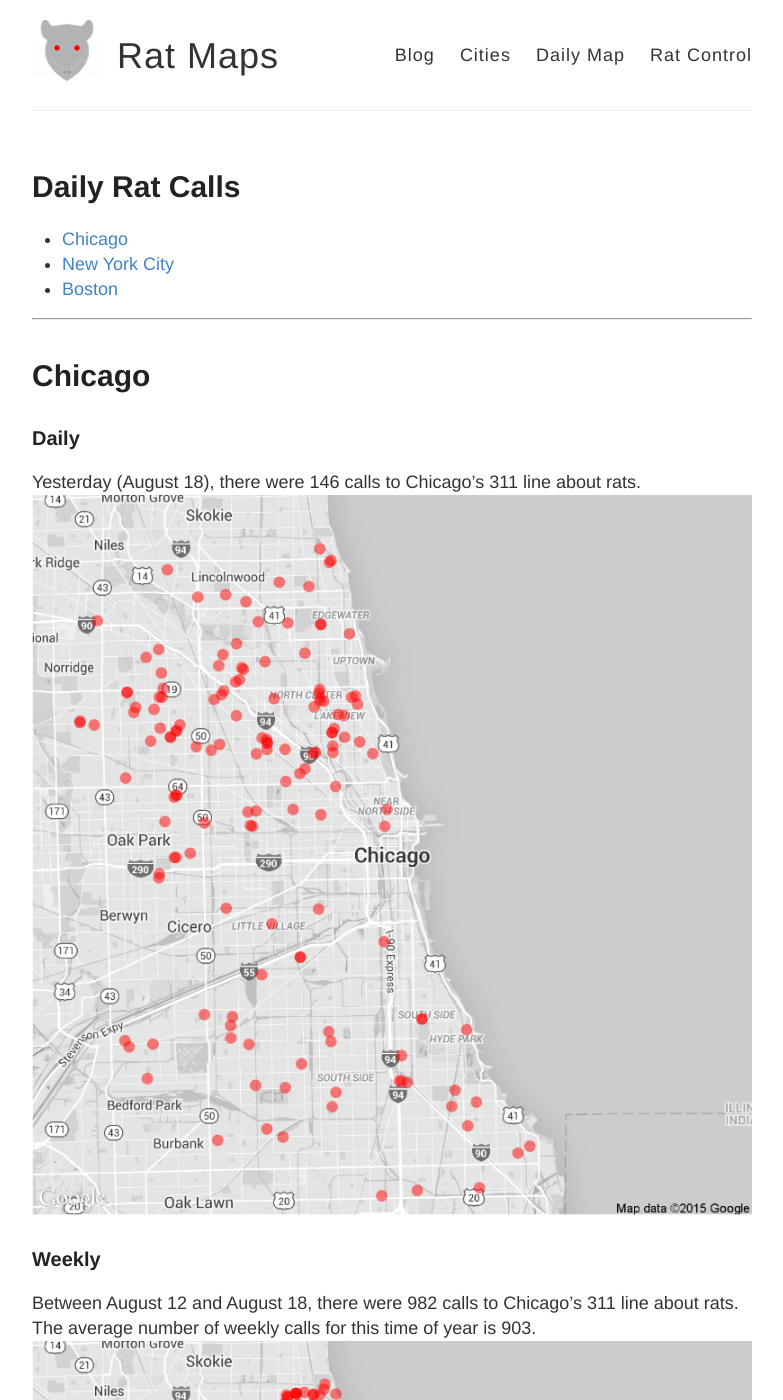
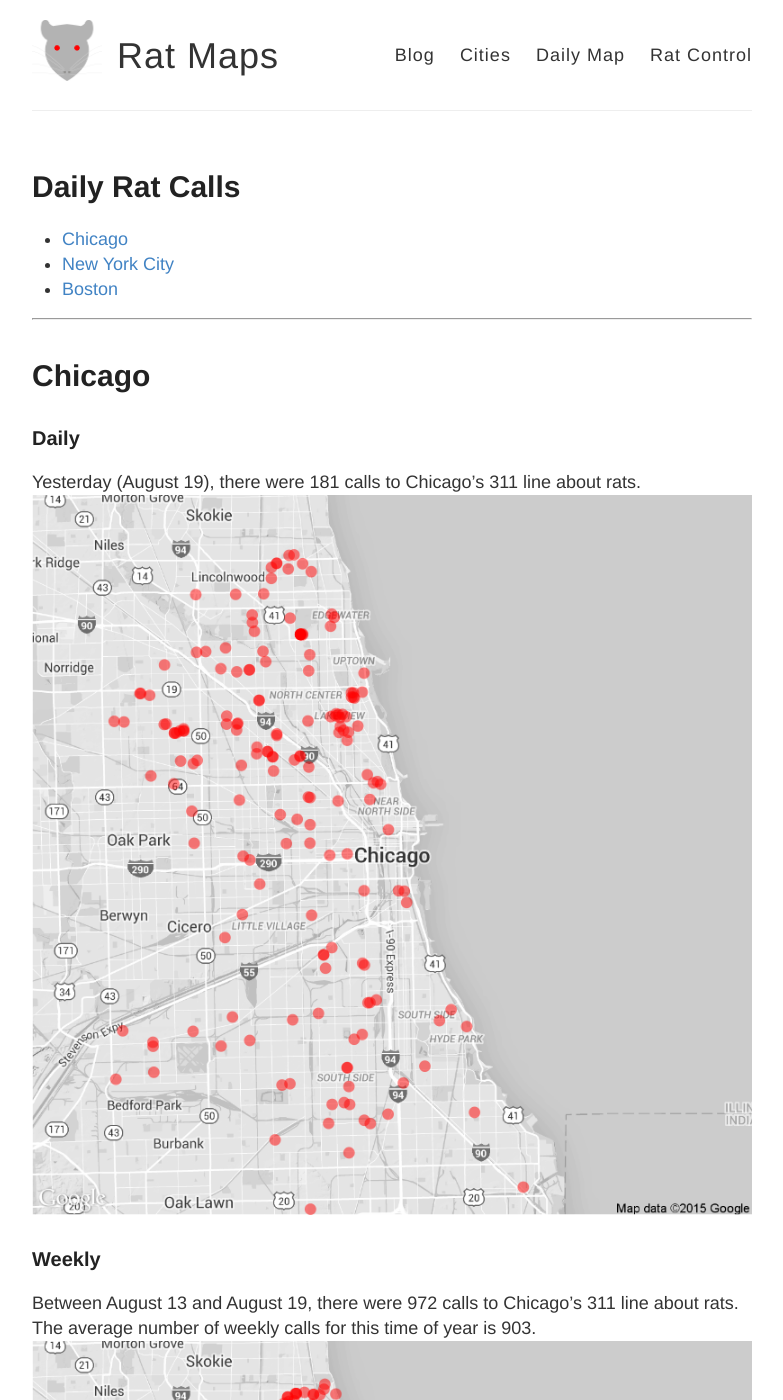
Before and after one commit to DanielHadley/ratmaps, a Jekyll site: the page built from daily.md, in a window 1280 px wide and 1400 px high. Shown: the whole window, without its empty margins (248-1031 px from the left). Built offline with Jekyll 4.4.1, drawn with Linux system fonts in a browser that asks for light colours; comment, search, counter and statistics services are not loaded; some of the changed text lies outside the part shown.

Commit message:
Daily Maps

```diff
--- a/daily.md
+++ b/daily.md
@@ -15,22 +15,22 @@
 
 ### Daily
 
-Yesterday (August 18), there were 146 calls to Chicago's 311 line about rats.
+Yesterday (August 19), there were 181 calls to Chicago's 311 line about rats.
 ![Chicago rat calls to 311 weekly map]({{ site.cityimages }}/daily/Chicago_Rat_Map_Daily.png)
 
 ### Weekly
-Between August 12 and August 18, there were 982 calls to Chicago's 311 line about rats. The average number of weekly calls for this time of year is 903.
+Between August 13 and August 19, there were 972 calls to Chicago's 311 line about rats. The average number of weekly calls for this time of year is 903.
 ![Chicago rat calls to 311 weekly map]({{ site.cityimages }}/daily/Chicago_Rat_Map_Weekly.png)
 ***
 # New York City <a id="nyc"><a>
 
 ### Daily
 
-Yesterday (August 18), there were 0 calls to New York City's 311 line about rats.
+Yesterday (August 19), there were 0 calls to New York City's 311 line about rats.
 ![NYC rat calls to 311 weekly map]({{ site.cityimages }}/daily/NYC_Rat_Map_Daily.png)
 
 ### Weekly
-Between August 12 and August 18, there were 0 calls to New York City's 311 line about rats. The average number of weekly calls for this time of year is 271.
+Between August 13 and August 19, there were 0 calls to New York City's 311 line about rats. The average number of weekly calls for this time of year is 271.
 ![NYC rat calls to 311 weekly map]({{ site.cityimages }}/daily/NYC_Rat_Map_Weekly.png)
 
 Each red dot represents one call about a rat seen in that location. The dots are transparent, so multiple calls from one location will be seen as a solid dot. The usual caveats apply: more calls do not necessarily mean that there are more rats in that location than other parts of the city. A cluster of dots could indicate that one resident is unusually vocal about rodents in his or her neighborhood. Also, more densely populated neighborhoods tend to make more calls to 311.
```
Also changed, not shown: images/pages/daily/Chicago_Rat_Map_Daily.png, images/pages/daily/Chicago_Rat_Map_Weekly.png, images/pages/daily/NYC_Rat_Map_Daily.png, images/pages/daily/NYC_Rat_Map_Weekly.png.
